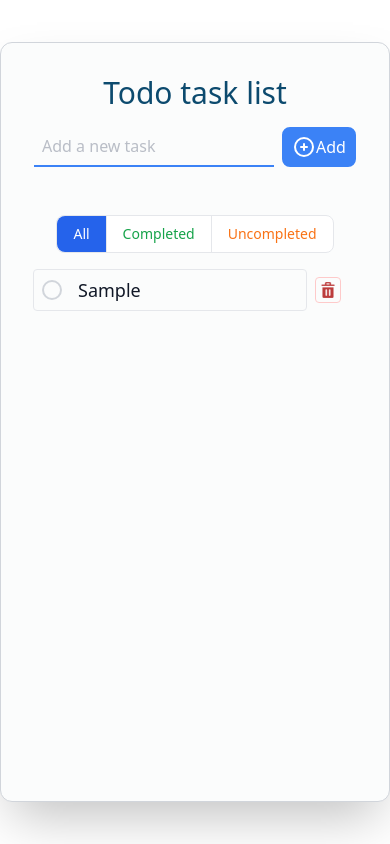
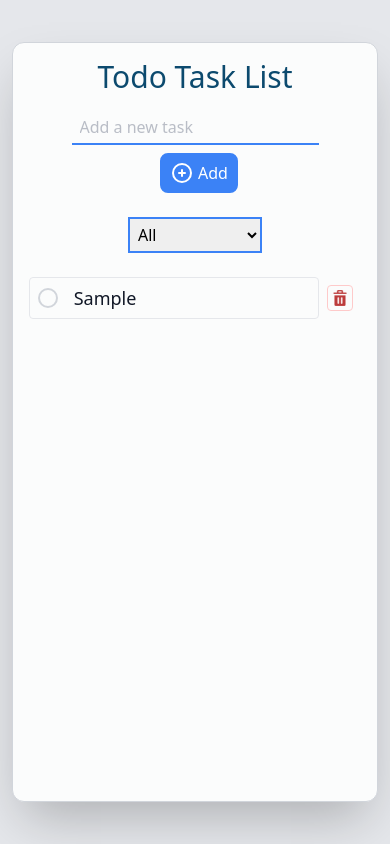
Before and after one commit to zelalemgetahun9374/Todo-list, a React (Vite) app: page / in a window 390 px wide. Both pictures are taken after typing "Sample" into the empty fields and a click on the button "Add". Built offline with nearby package versions, Linux system fonts and the light colour scheme.

Commit message:
made the ui responsive

```diff
--- a/src/App.tsx
+++ b/src/App.tsx
@@ -108,16 +108,20 @@ function App() {
         dispatch({ type: "update_task", id: id })
     }, [])
 
+    const handleFilterChange = useCallback((e: React.ChangeEvent<HTMLSelectElement>) => {
+        setFilter(e.target.value as filterType)
+    }, [])
+
     return (
-        <main className="flex items-center justify-center min-h-screen bg-gray-2 00">
-            <div className={`flex flex-col items-center gap-4 w-[600px] lg:w-[760px] h-[90vh] m-auto my-4 p-8 bg-[#fbfcfc] border border-gray-300 rounded-xl shadow-2xl`}>
+        <main className="flex items-center justify-center min-h-screen bg-gray-200">
+            <div className={`flex flex-col items-center gap-4 p-4 w-[94vw] xs:w-[92vw] sm:w-[600px] lg:w-[760px] h-[90vh] m-auto bg-[#fbfcfc] border border-gray-300 rounded-xl shadow-2xl`}>
                 <h1 className="text-3xl font-medium text-sky-900 text-center ">
-                    Todo task list
+                    Todo Task List
                 </h1>
-                <div className="flex">
+                <div className="flex flex-col sm:flex-row gap-2 justify-center items-center">
                     <input
                         placeholder="Add a new task"
-                        className="w-60 px-2 py-1 border-b-2 border-blue-500 focus:outline-none bg-transparent placeholder-gray-400/70 text-gray-700"
+                        className="w-fit xs:w-60 px-2 py-1 border-b-2 border-blue-500 focus:outline-none bg-transparent placeholder-gray-400/70 text-gray-700"
                         type="text"
                         onKeyDown={e => { e.key === 'Enter' ? handleAddTask() : null }}
                         ref={newTaskInputRef}
@@ -125,14 +129,14 @@ function App() {
 
                     <button
                         type="submit"
-                        className="ml-2 px-2 py-1.5  text-white bg-blue-500 border-2 border-blue-500 rounded-lg flex"
+                        className="ml-2 px-2 py-1.5 text-white bg-blue-500 border-2 border-blue-500 rounded-lg flex items-center justify-center gap-1 w-fit"
                         onClick={handleAddTask}
                     >
                         <svg className="h-6 w-6" width="24" height="24" viewBox="0 0 24 24" strokeWidth="2" stroke="currentColor" fill="none" strokeLinecap="round" strokeLinejoin="round">  <path stroke="none" d="M0 0h24v24H0z" />  <circle cx="12" cy="12" r="9" />  <line x1="9" y1="12" x2="15" y2="12" />  <line x1="12" y1="9" x2="12" y2="15" /></svg>
                         <span> Add</span>
                     </button>
                 </div>
-                <div className="flex bg-white border divide-x rounded-lg mt-8">
+                <div className="bg-white border divide-x rounded-lg hidden sm:flex sm:mt-4">
                     <button className={`flex items-center px-4 py-2 text-sm font-medium rounded-l-lg transition-colors duration-200 sm:text-base sm:px-6 hover:bg-blue-600 hover:text-white ${filter === "all" ? 'text-white bg-blue-600 outline-none' : 'bg-none text-blue-600'}`} onClick={() => { setFilter("all") }}>
                         <span>All</span>
                     </button>
@@ -144,7 +148,15 @@ function App() {
                     </button>
                 </div>
 
-                <ul id="task_list" className="flex flex-col self-start gap-2 w-full pr-2 overflow-y-auto overflow-x-hidden">
+                <div className="w-max block my-2 sm:hidden">
+                    <select name="Filter" id="filter" className="border-2 border-blue-500 p-1" onChange={handleFilterChange} defaultValue="all">
+                        <option value="all"><p className="text-sm font-medium text-green-400">All</p></option>
+                        <option value="completed">Completed</option>
+                        <option value="uncompleted">Uncompleted</option>
+                    </select>
+                </div>
+
+                <ul id="task_list" className="flex flex-col self-start gap-2 w-full overflow-y-auto overflow-x-hidden">
                     {
                         visibleTasks.map((task) =>
                             <TaskItem
--- a/src/components/TaskItem.tsx
+++ b/src/components/TaskItem.tsx
@@ -14,15 +14,15 @@ const TaskItem = memo(({ id, name, completed, onUpdateTask, onDeleteTask }: task
     console.log(checkboxId)
 
     return (
-        <li className='flex items-center gap-2 w-full'>
+        <li className='flex grow-0 shrink-0 items-center gap-2 w-full'>
             <input className="hidden grow-0 shrink-0" type="checkbox" id={checkboxId} checked={completed} onChange={() => onUpdateTask(id)} />
-            <label className="flex items-center grow px-2 py-1.5 rounded cursor-pointer hover:bg-gray-100 border border-" htmlFor={checkboxId}>
+            <label className="flex items-center grow px-2 py-1.5 rounded cursor-pointer hover:bg-gray-100 border" htmlFor={checkboxId}>
                 <span className="flex items-center justify-center w-5 h-5 text-transparent border-2 border-gray-300 rounded-full">
                     <svg className="w-4 h-4 fill-current" viewBox="0 0 20 20" fill="currentColor">
                         <path fillRule="evenodd" d="M16.707 5.293a1 1 0 010 1.414l-8 8a1 1 0 01-1.414 0l-4-4a1 1 0 011.414-1.414L8 12.586l7.293-7.293a1 1 0 011.414 0z" clipRule="evenodd" />
                     </svg>
                 </span>
-                <p className={`ml-2 text-lg grow px-2 rounded-sm ${completed ? 'text-[#9CA3AF] line-through' : 'text-gray-900'}`}>{name}</p>
+                <p className={`ml-2 text-lg grow px-2 rounded-sm break-all ${completed ? 'text-[#9CA3AF] line-through' : 'text-gray-900'}`}>{name}</p>
             </label>
 
             <div className="group relative grow-0 shrink-0 flex flex-col align-bottom">
@@ -34,7 +34,7 @@ const TaskItem = memo(({ id, name, completed, onUpdateTask, onDeleteTask }: task
                 >
                     <img className='w-4 h-4' src={deleteIcon} alt="delete task" />
                 </button>
-                <p className="absolute top-8 right-0 scale-0 z-10 overflow-visible rounded bg-gray-800 p-2 text-xs text-white group-hover:scale-100">Delete</p>
+                <p className="absolute top-8 right-0 scale-0 z-10 rounded bg-gray-800 p-2 text-xs text-white group-hover:scale-100">Delete</p>
             </div>
         </li>
     )
--- a/tailwind.config.js
+++ b/tailwind.config.js
@@ -2,7 +2,11 @@
 export default {
     content: ["./index.html", "./src/**/*.{js,ts,jsx,tsx}"],
     theme: {
-        extend: {},
+        extend: {
+            screens: {
+                xs: "475px"
+            },
+        },
     },
     plugins: [],
 };
```
